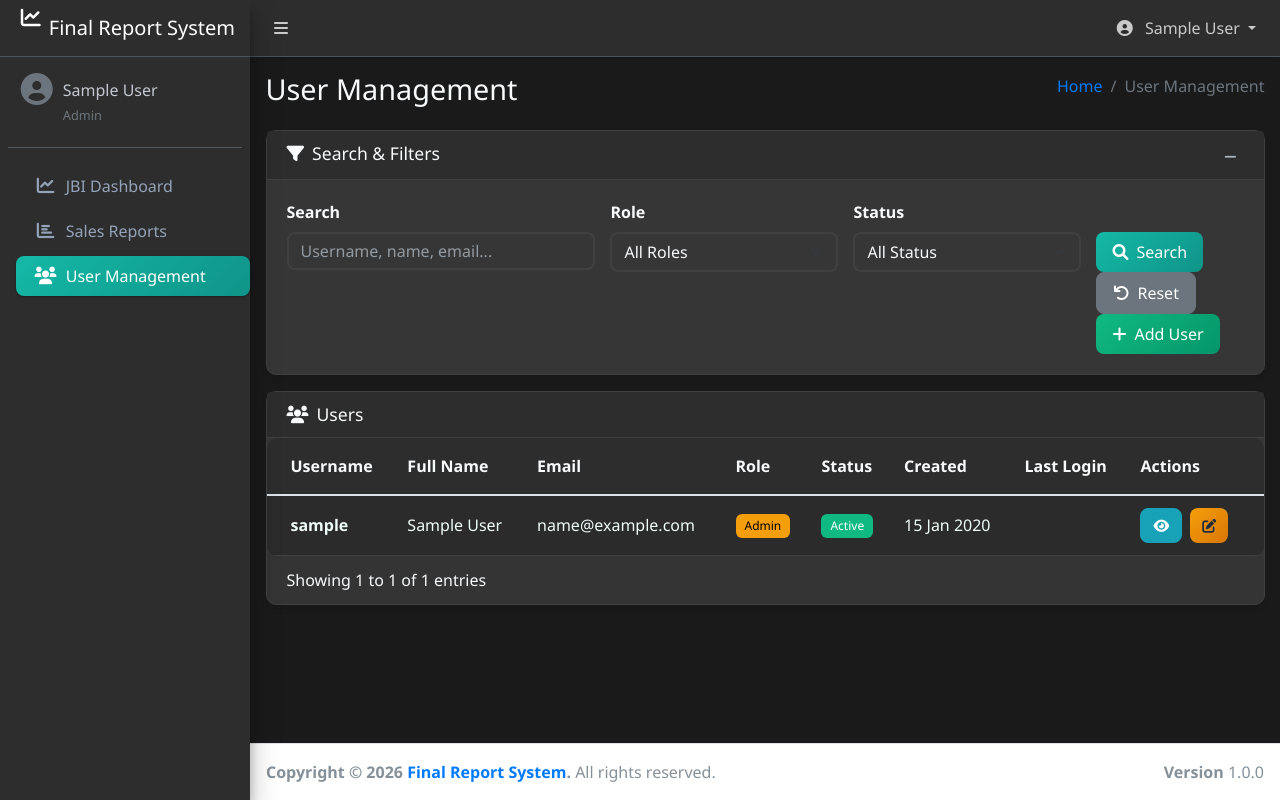
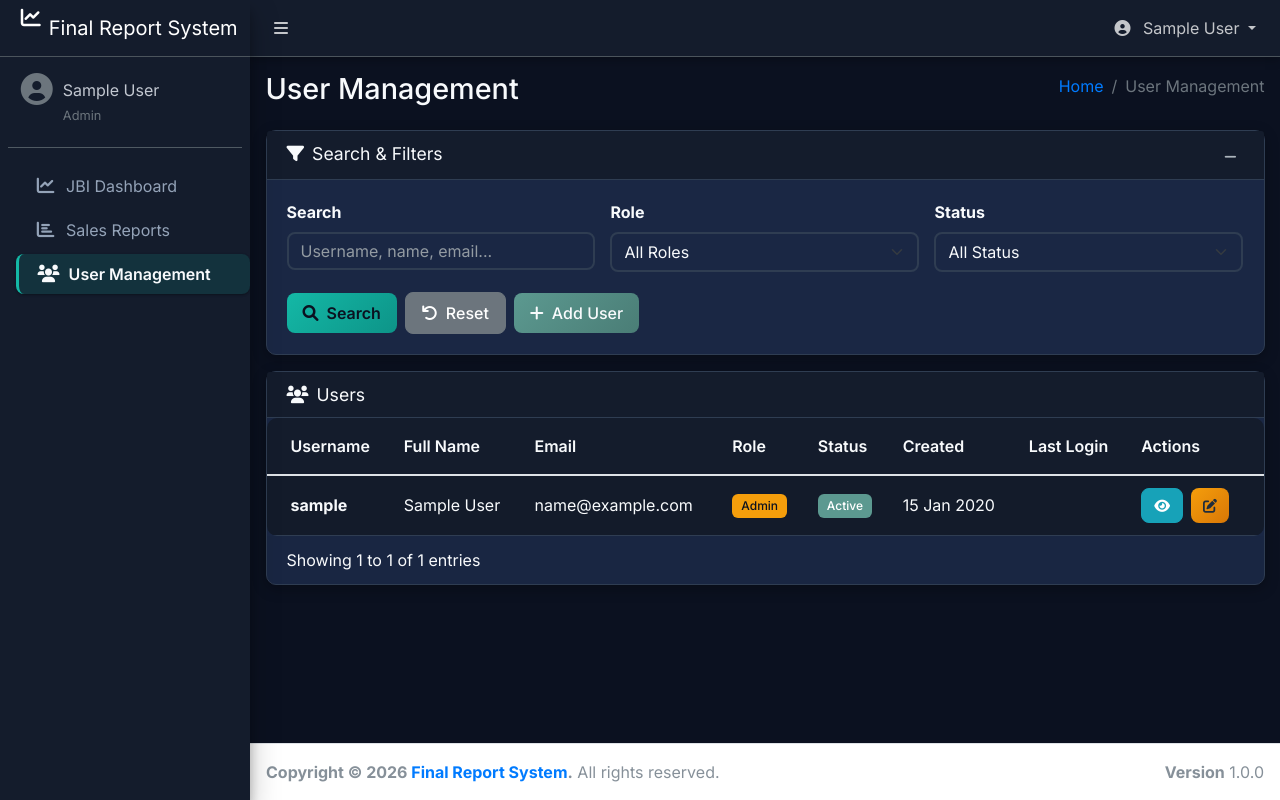
Before and after one commit to NirantarWe2code/jbityres, a PHP site: page /jbityres/pages/users/index.php in a window 1280 px wide. Run offline with PHP 8.4, Linux system fonts and the light colour scheme; the visitor is signed in with stand-in values (Sample User, id 1); tables that the repository leaves empty or names only in its code hold one stand-in row (values such as "Sample post"); some libraries are stand-ins or nearby versions.

Commit message:
UI update

```diff
--- a/assets/css/style.css
+++ b/assets/css/style.css
@@ -2,20 +2,27 @@
  * Custom Styles for Final Report System
  */
 
-/* Dark theme variables */
+/* Dark theme variables (defaults; pages with header.php override via DASHBOARD_COLORS) */
 :root {
-    --bg-color: #1a1a1a;
-    --surface-color: #2d2d2d;
-    --card-color: #363636;
-    --border-color: #404040;
+    --bg-color: #0b1120;
+    --surface-color: #141c2c;
+    --card-color: #1a2744;
+    --border-color: #2f3d52;
     --text-color: #f8fafc;
     --muted-color: #94a3b8;
+    --dim-color: #64748b;
     --teal-color: #14b8a6;
+    --teal-dark: #0d9488;
+    --teal-dim: rgba(20, 184, 166, 0.14);
+    --teal-soft: rgba(20, 184, 166, 0.1);
     --gold-color: #f59e0b;
+    --gold-dark: #d97706;
     --rose-color: #f43f5e;
-    --blue-color: #3b82f6;
-    --purple-color: #8b5cf6;
-    --green-color: #10b981;
+    --rose-dark: #e11d48;
+    --blue-color: #7a8fa4;
+    --purple-color: #697586;
+    --green-color: #5c9990;
+    --green-dark: #4a7d76;
 }
 
 /* General styles */
@@ -26,7 +33,7 @@ body {
 /* Card enhancements */
 .card {
     border-radius: 10px;
-    box-shadow: 0 4px 6px rgba(0, 0, 0, 0.1);
+    box-shadow: 0 4px 14px rgba(0, 0, 0, 0.28);
     transition: transform 0.2s ease-in-out;
 }
 
@@ -41,8 +48,8 @@ body {
 
 /* Statistics cards */
 .stats-card {
-    background: linear-gradient(135deg, var(--teal-color), #0f9488);
-    color: white;
+    background: linear-gradient(135deg, var(--teal-color), var(--teal-dark));
+    color: var(--text-color);
     border: none;
 }
 
@@ -99,29 +106,29 @@ body {
     border-color: var(--border-color);
 }
 
-/* Striped rows - both odd & even with same readable white text */
+/* Striped rows — same palette as dashboard surfaces */
 .table-striped tbody tr td {
-    color: #f0fdfa !important;
+    color: var(--text-color) !important;
 }
 
 .table-striped tbody tr:nth-of-type(odd) td {
-    background-color: #2d2d2d !important;
-    color: #f0fdfa !important;
+    background-color: var(--surface-color) !important;
+    color: var(--text-color) !important;
 }
 
 .table-striped tbody tr:nth-of-type(even) td {
-    background-color: #363636 !important;
-    color: #f0fdfa !important;
+    background-color: var(--card-color) !important;
+    color: var(--text-color) !important;
 }
 
-/* Hover - light text on teal highlight */
+/* Hover — subtle highlight (less green/teal wash) */
 .table-hover tbody tr:hover {
-    background-color: rgba(20, 184, 166, 0.35) !important;
-    color: #f0fdfa !important;
+    background-color: rgba(148, 163, 184, 0.1) !important;
+    color: var(--text-color) !important;
 }
 
 .table-hover tbody tr:hover td {
-    color: #f0fdfa !important;
+    color: var(--text-color) !important;
 }
 
 .table-hover tbody tr:hover .btn {
@@ -141,22 +148,23 @@ body {
 }
 
 .btn-primary {
-    background: linear-gradient(135deg, var(--teal-color), #0f9488);
+    background: linear-gradient(135deg, var(--teal-color), var(--teal-dark));
     border: none;
 }
 
 .btn-success {
-    background: linear-gradient(135deg, var(--green-color), #059669);
+    background: linear-gradient(135deg, var(--green-color), var(--green-dark));
     border: none;
+    color: var(--text-color);
 }
 
 .btn-warning {
-    background: linear-gradient(135deg, var(--gold-color), #d97706);
+    background: linear-gradient(135deg, var(--gold-color), var(--gold-dark));
     border: none;
 }
 
 .btn-danger {
-    background: linear-gradient(135deg, var(--rose-color), #e11d48);
+    background: linear-gradient(135deg, var(--rose-color), var(--rose-dark));
     border: none;
 }
 
@@ -190,7 +198,7 @@ body {
 
 /* View modal - labels & values clearly visible */
 .modal-body .form-label {
-    color: #cbd5e1 !important;
+    color: var(--muted-color) !important;
     font-weight: 600;
     font-size: 0.8rem;
     text-transform: uppercase;
@@ -222,7 +230,7 @@ body {
 
 .form-control:focus {
     border-color: var(--teal-color);
-    box-shadow: 0 0 0 0.2rem rgba(20, 184, 166, 0.25);
+    box-shadow: 0 0 0 0.15rem rgba(20, 184, 166, 0.18);
     background-color: var(--card-color);
     color: var(--text-color);
 }
@@ -236,7 +244,7 @@ body {
 
 .form-select:focus {
     border-color: var(--teal-color);
-    box-shadow: 0 0 0 0.2rem rgba(20, 184, 166, 0.25);
+    box-shadow: 0 0 0 0.15rem rgba(20, 184, 166, 0.18);
 }
 
 /* Badge enhancements */
@@ -252,7 +260,7 @@ body {
 
 .badge.badge-warning {
     background-color: var(--gold-color);
-    color: #000;
+    color: var(--bg-color);
 }
 
 .badge.badge-danger {
@@ -271,7 +279,7 @@ body {
 .pagination .page-link:hover {
     background-color: var(--teal-color);
     border-color: var(--teal-color);
-    color: white;
+    color: var(--bg-color);
 }
 
 .pagination .page-item.active .page-link {
@@ -281,7 +289,7 @@ body {
 
 /* Sidebar enhancements */
 .main-sidebar {
-    box-shadow: 2px 0 6px rgba(0, 0, 0, 0.1);
+    box-shadow: 2px 0 10px rgba(0, 0, 0, 0.35);
 }
 
 .sidebar .nav-link {
@@ -291,17 +299,19 @@ body {
 }
 
 .sidebar .nav-link:hover {
-    background-color: rgba(20, 184, 166, 0.1);
+    background-color: var(--teal-soft);
 }
 
 .sidebar .nav-link.active {
-    background: linear-gradient(135deg, var(--teal-color), #0f9488);
-    color: white;
+    background: var(--teal-dim);
+    color: var(--text-color);
+    border-left: 3px solid var(--teal-color);
+    font-weight: 600;
 }
 
 /* Navbar enhancements */
 .navbar {
-    box-shadow: 0 2px 4px rgba(0, 0, 0, 0.1);
+    box-shadow: 0 2px 10px rgba(0, 0, 0, 0.3);
 }
 
 /* Loading overlay */
--- a/assets/js/dashboard.js
+++ b/assets/js/dashboard.js
@@ -247,7 +247,7 @@ class Dashboard {
 
         // Generate colors
         const colors = [
-            '#14b8a6', '#f59e0b', '#f43f5e', '#8b5cf6', '#10b981'
+            '#14b8a6', '#f59e0b', '#f43f5e', '#697586', '#5c9990'
         ];
 
         // Create chart
--- a/assets/js/tyre-dashboard.js
+++ b/assets/js/tyre-dashboard.js
@@ -12,15 +12,15 @@ const TYRE_C = {
     gold: '#FFB74D',
     rose: '#F87171',
     blue: '#60A5FA',
-    purple: '#A78BFA',
+    purple: '#697586',
     green: '#34D399',
     text: '#E2E8F0',
     muted: '#64748B',
     dim: '#334155'
 };
 
-const YEAR_COLORS = ['#00D4C8', '#FFB74D', '#60A5FA', '#A78BFA', '#34D399'];
-const BRAND_COLORS = ['#00D4C8', '#FFB74D', '#60A5FA', '#A78BFA', '#34D399', '#F87171', '#FB923C', '#E879F9'];
+const YEAR_COLORS = ['#00D4C8', '#FFB74D', '#60A5FA', '#697586', '#34D399'];
+const BRAND_COLORS = ['#00D4C8', '#FFB74D', '#60A5FA', '#697586', '#34D399', '#F87171', '#FB923C', '#7d8494'];
 
 // Formulas from formulas.html
 function fmtAUD(v) {
--- a/includes/header.php
+++ b/includes/header.php
@@ -18,6 +18,9 @@ $pageTitle = $pageTitle ?? 'Dashboard';
     <meta charset="UTF-8">
     <meta name="viewport" content="width=device-width, initial-scale=1.0">
     <title><?php echo htmlspecialchars($pageTitle); ?> - <?php echo APP_NAME; ?></title>
+    <link rel="preconnect" href="https://fonts.googleapis.com">
+    <link rel="preconnect" href="https://fonts.gstatic.com" crossorigin>
+    <link href="https://fonts.googleapis.com/css2?family=Inter:wght@400;500;600;700&family=JetBrains+Mono:wght@500;700&display=swap" rel="stylesheet">
 
     <!-- Bootstrap CSS -->
     <link href="https://cdn.jsdelivr.net/npm/bootstrap@5.1.3/dist/css/bootstrap.min.css" rel="stylesheet">
@@ -36,15 +39,22 @@ $pageTitle = $pageTitle ?? 'Dashboard';
             --border-color: <?php echo DASHBOARD_COLORS['border']; ?>;
             --text-color: <?php echo DASHBOARD_COLORS['text']; ?>;
             --muted-color: <?php echo DASHBOARD_COLORS['muted']; ?>;
+            --dim-color: <?php echo DASHBOARD_COLORS['dim']; ?>;
             --teal-color: <?php echo DASHBOARD_COLORS['teal']; ?>;
+            --teal-dim: <?php echo DASHBOARD_COLORS['teal_dim']; ?>;
+            --teal-dark: <?php echo DASHBOARD_COLORS['teal_dark']; ?>;
+            --teal-soft: <?php echo DASHBOARD_COLORS['teal_soft']; ?>;
             --gold-color: <?php echo DASHBOARD_COLORS['gold']; ?>;
             --rose-color: <?php echo DASHBOARD_COLORS['rose']; ?>;
             --blue-color: <?php echo DASHBOARD_COLORS['blue']; ?>;
+            --purple-color: <?php echo DASHBOARD_COLORS['purple']; ?>;
+            --green-color: <?php echo DASHBOARD_COLORS['green']; ?>;
         }
 
         body {
             background-color: var(--bg-color);
             color: var(--text-color);
+            font-family: Inter, 'Segoe UI', system-ui, sans-serif;
         }
 
         .main-sidebar {
@@ -72,16 +82,26 @@ $pageTitle = $pageTitle ?? 'Dashboard';
 
         .sidebar-dark-primary .nav-sidebar > .nav-item > .nav-link {
             color: var(--muted-color);
+            border-radius: 8px;
+            margin: 2px 8px;
+            transition: background-color 0.15s ease, color 0.15s ease;
         }
 
         .sidebar-dark-primary .nav-sidebar > .nav-item > .nav-link:hover {
-            background-color: var(--card-color);
+            background-color: rgba(148, 163, 184, 0.08);
             color: var(--text-color);
         }
 
         .sidebar-dark-primary .nav-sidebar > .nav-item > .nav-link.active {
-            background-color: var(--teal-color);
-            color: white;
+            background-color: var(--teal-dim);
+            color: var(--text-color);
+            border-left: 3px solid var(--teal-color);
+            font-weight: 600;
+        }
+
+        .sidebar-dark-primary .nav-sidebar > .nav-item > .nav-link:focus-visible {
+            outline: 2px solid var(--teal-color);
+            outline-offset: 2px;
         }
 
         .table-dark {
@@ -97,11 +117,24 @@ $pageTitle = $pageTitle ?? 'Dashboard';
         .btn-primary {
             background-color: var(--teal-color);
             border-color: var(--teal-color);
+            color: var(--bg-color);
+            font-weight: 600;
         }
 
         .btn-primary:hover {
-            background-color: #0f9488;
-            border-color: #0f9488;
+            background-color: var(--teal-dark);
+            border-color: var(--teal-dark);
+            color: var(--text-color);
+        }
+
+        .btn-primary:focus-visible {
+            box-shadow: 0 0 0 3px var(--teal-soft);
+        }
+
+        .main-header.navbar .nav-link:focus-visible {
+            outline: 2px solid var(--teal-color);
+            outline-offset: 2px;
+            border-radius: 4px;
         }
     </style>
 
@@ -150,7 +183,7 @@ $pageTitle = $pageTitle ?? 'Dashboard';
         <!-- Main Sidebar Container -->
         <aside class="main-sidebar sidebar-dark-primary elevation-4">
             <!-- Brand Logo -->
-            <a href="<?php echo BASE_URL; ?>/pages/dashboard/index.php" class="brand-link">
+            <a href="<?php echo htmlspecialchars(POST_LOGIN_REDIRECT); ?>" class="brand-link">
                 <i class="fas fa-chart-line brand-image"></i>
                 <span class="brand-text font-weight-light"><?php echo APP_NAME; ?></span>
             </a>
@@ -227,7 +260,7 @@ $pageTitle = $pageTitle ?? 'Dashboard';
                                         <?php endif; ?>
                                     <?php endforeach; ?>
                                 <?php else: ?>
-                                    <li class="breadcrumb-item"><a href="<?php echo BASE_URL; ?>/pages/dashboard/index.php">Home</a></li>
+                                    <li class="breadcrumb-item"><a href="<?php echo htmlspecialchars(POST_LOGIN_REDIRECT); ?>">Home</a></li>
                                     <li class="breadcrumb-item active"><?php echo htmlspecialchars($pageTitle); ?></li>
                                 <?php endif; ?>
                             </ol>
--- a/index.php
+++ b/index.php
@@ -7,10 +7,8 @@ require_once __DIR__ . '/config/config.php';
 
 // Redirect to appropriate page based on login status
 if (isLoggedIn()) {
-    // User is logged in, redirect to dashboard
-    header('Location: ' . BASE_URL . '/pages/dashboard/index.php');
+    redirect_logged_in_user_home();
 } else {
-    // User is not logged in, redirect to login page
     header('Location: ' . BASE_URL . '/login.php');
 }
 
--- a/pages/dashboard/index.php
+++ b/pages/dashboard/index.php
@@ -107,7 +107,7 @@ include __DIR__ . '/../../includes/header.php';
     </div>
 
     <div class="col-lg-3 col-6">
-        <div class="card stats-card" style="background: linear-gradient(135deg, var(--purple-color), #7c3aed);">
+        <div class="card stats-card" style="background: linear-gradient(135deg, var(--purple-color), #4a5568);">
             <div class="card-body">
                 <div class="d-flex justify-content-between align-items-center">
                     <div>
--- a/pages/jbi-dashboard/db_store.php
+++ b/pages/jbi-dashboard/db_store.php
@@ -717,7 +717,7 @@ function fetch_all_sales_data_for_year(int $year): array
          WHERE ' . $yearWhere . '
          ORDER BY id'
     );
-    $stmt->bind_param('ssii', $yearStr, $yearStr, $year, $year);
+    $stmt->bind_param('ssi', $yearStr, $yearStr, $year);
     $stmt->execute();
     $result = $stmt->get_result();
     $rows = $result->fetch_all(MYSQLI_ASSOC);
@@ -955,7 +955,7 @@ function fetch_sales_rows(int $year, int $limit, int $offset): array
         'SELECT COUNT(*) AS c FROM sales_data
          WHERE ' . $yearWhere
     );
-    $countSt->bind_param('ssii', $yearStr, $yearStr, $year, $year);
+    $countSt->bind_param('ssi', $yearStr, $yearStr, $year);
     $countSt->execute();
     $countResult = $countSt->get_result();
     $countRow = $countResult->fetch_assoc();
@@ -974,7 +974,7 @@ function fetch_sales_rows(int $year, int $limit, int $offset): array
          ORDER BY id DESC
          LIMIT ? OFFSET ?'
     );
-    $st->bind_param('ssiiii', $yearStr, $yearStr, $year, $year, $limit, $offset);
+    $st->bind_param('ssiii', $yearStr, $yearStr, $year, $limit, $offset);
     $st->execute();
     $result = $st->get_result();
     $rows = [];
--- a/pages/jbi-dashboard/maindashboard.php
+++ b/pages/jbi-dashboard/maindashboard.php
@@ -18,7 +18,7 @@ function h(?string $s): string
     return htmlspecialchars((string) $s, ENT_QUOTES | ENT_SUBSTITUTE, 'UTF-8');
 }
 
-$C = DASHBOARD_C;
+$C = dashboard_resolved_colors();
 $stylesSans = "font-family:'Inter','Segoe UI','Helvetica Neue',Arial,sans-serif";
 $stylesMono = "font-family:'JetBrains Mono','Consolas','Courier New',monospace";
 
--- a/pages/users/index.php
+++ b/pages/users/index.php
@@ -34,13 +34,13 @@ include __DIR__ . '/../../includes/header.php';
                 </div>
             </div>
             <div class="card-body">
-                <form id="userFilters" class="row">
+                <form id="userFilters" class="row g-3">
                     <div class="col-md-4">
                         <label for="searchTerm" class="form-label">Search</label>
                         <input type="text" class="form-control" id="searchTerm" name="search"
                                placeholder="Username, name, email...">
                     </div>
-                    <div class="col-md-3">
+                    <div class="col-md-4">
                         <label for="roleFilter" class="form-label">Role</label>
                         <select class="form-select" id="roleFilter" name="role">
                             <option value="">All Roles</option>
@@ -49,7 +49,7 @@ include __DIR__ . '/../../includes/header.php';
                             <option value="user">User</option>
                         </select>
                     </div>
-                    <div class="col-md-3">
+                    <div class="col-md-4">
                         <label for="statusFilter" class="form-label">Status</label>
                         <select class="form-select" id="statusFilter" name="status">
                             <option value="">All Status</option>
@@ -57,9 +57,8 @@ include __DIR__ . '/../../includes/header.php';
                             <option value="inactive">Inactive</option>
                         </select>
                     </div>
-                    <div class="col-md-2">
-                        <label class="form-label">&nbsp;</label>
-                        <div>
+                    <div class="col-12">
+                        <div class="d-flex flex-wrap gap-2 align-items-center pt-1">
                             <button type="submit" class="btn btn-primary">
                                 <i class="fas fa-search me-2"></i>Search
                             </button>
```
Also changed, not shown: classes/Auth.php (+78 -11 lines), config/config.php (+29 -11 lines), login.php (+19 -5 lines), pages/jbi-dashboard/dashboard_functions.php (+49 -16 lines), pages/jbi-dashboard/dashboard_view.php (+20 -13 lines), pages/jbi-dashboard/index.php (+6 -3 lines), setup_2fa.php (+28 -3 lines), 1 other file.
